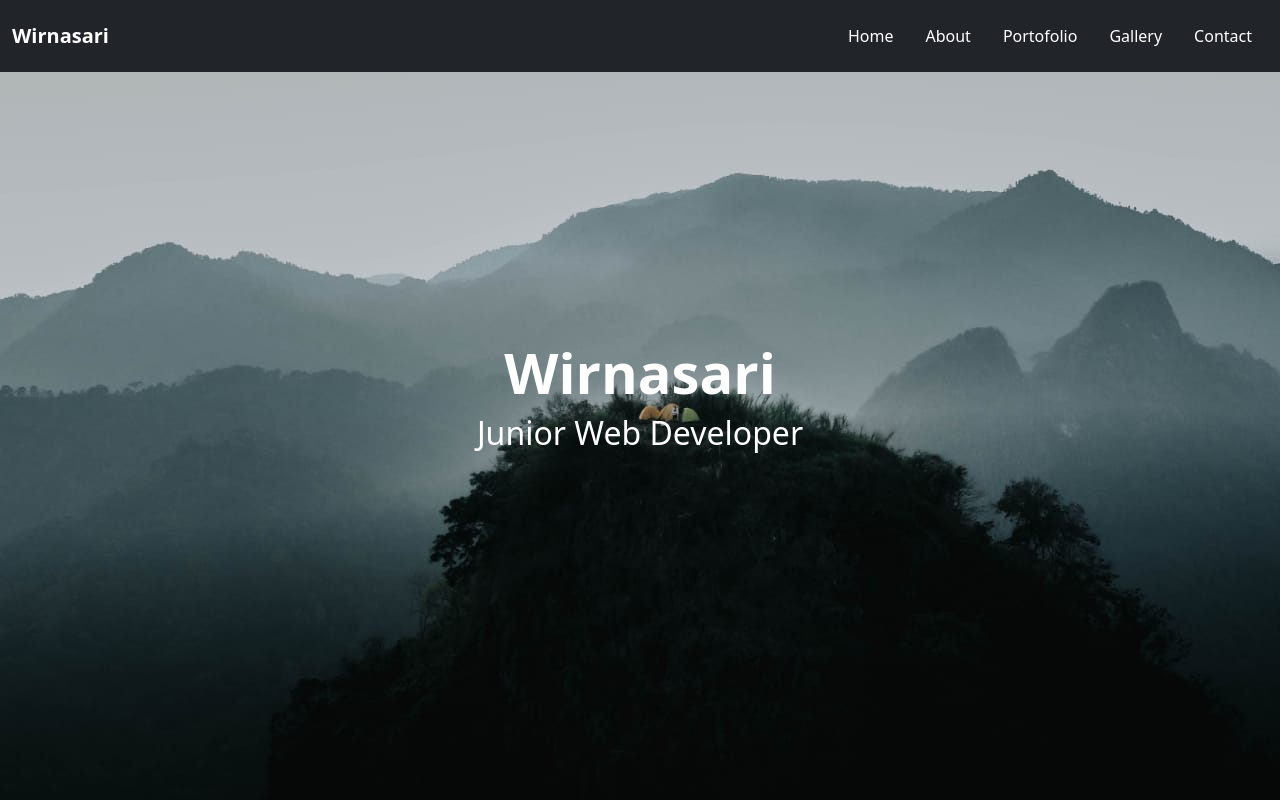
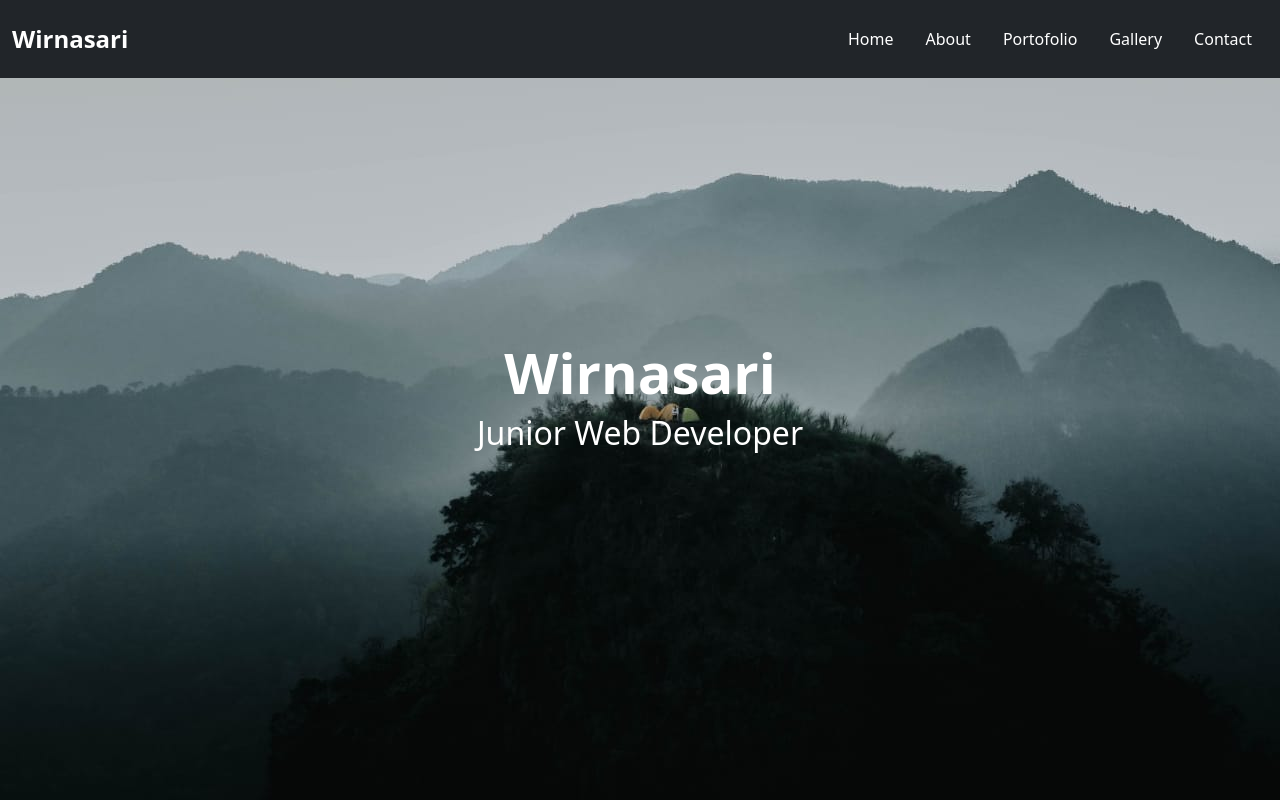
Before and after one commit to Wirnasari/portofolio, a plain HTML site: page index.html in a window 1280 px wide. Shown: the top 800 px of the page. Drawn offline with nearby package versions, Linux system fonts and the light colour scheme.

Commit message:
Update index.html

```diff
--- a/index.html
+++ b/index.html
@@ -15,7 +15,7 @@
     <header class="bg-dark fixed-top">
         <nav class="container-xxl navbar navbar-expand-lg py-3 bg-dark navbar-dark">
           <div class="container-fluid">
-            <a class="navbar-brand fw-bold justify-content-end" href="resume/resume.pdf">Wirnasari</a>
+            <a class="navbar-brand fw-bold fs-4" href="resume/resume.pdf">Wirnasari</a>
             <button class="navbar-toggler" type="button" data-bs-toggle="collapse" data-bs-target="#navbarSupportedContent" aria-controls="navbarSupportedContent" aria-expanded="false" aria-label="Toggle navigation">
               <span class="navbar-toggler-icon"></span>
             </button>
```
